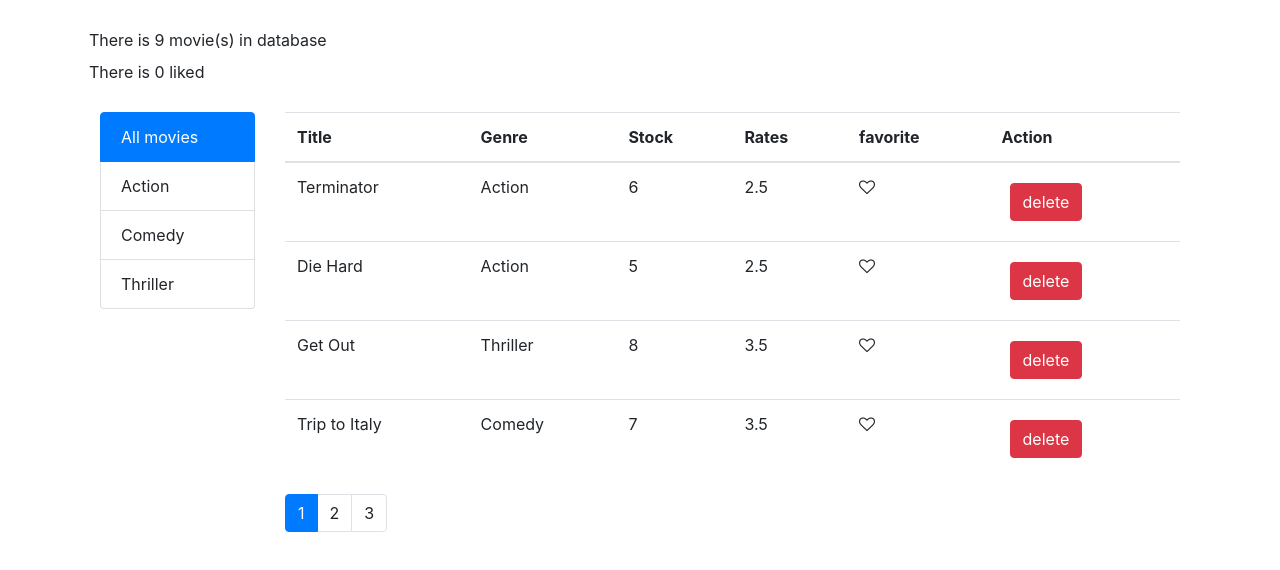
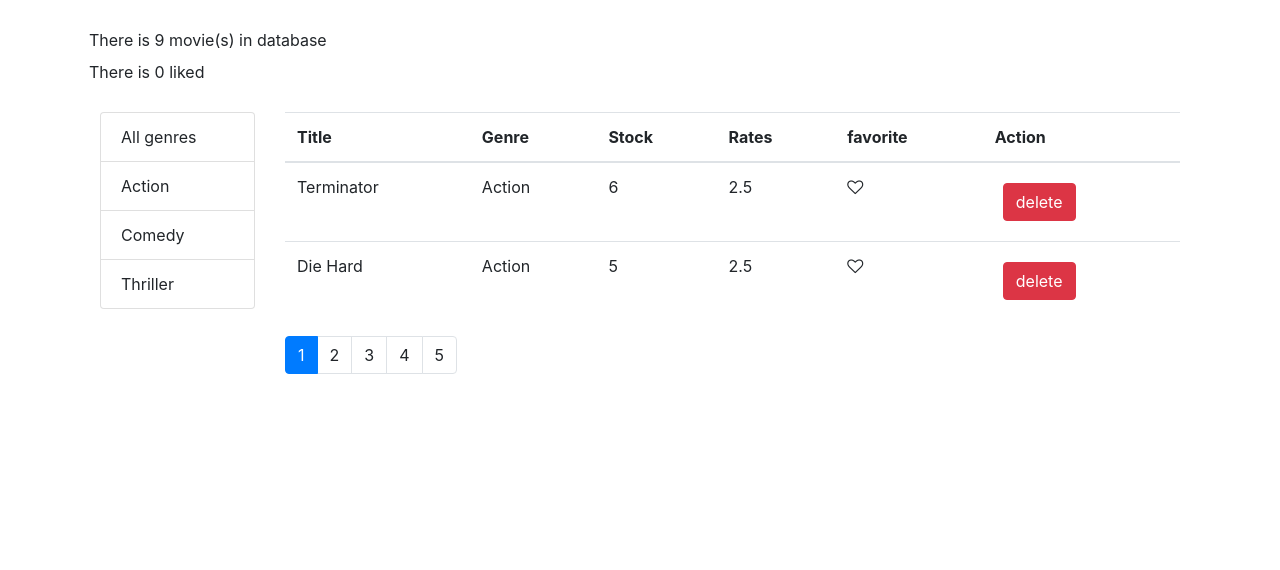
Before and after one commit to StevOrc/react-concept, a React (Create React App) app: page / in a window 1280 px wide. Shown: the top 570 px of the page. Built offline with nearby package versions, Linux system fonts and the light colour scheme.

Commit message:
better impl of allGenre filtering

```diff
--- a/src/components/features/movies/Movie.jsx
+++ b/src/components/features/movies/Movie.jsx
@@ -8,7 +8,7 @@ import _ from 'lodash';
 export default class Movie extends Component {
     state = {
         movies: [],
-        pageSize: 4,
+        pageSize: 2,
         currentPage: 1,
         numberOfLike: getNumberOfLike(),
         genres: [],
@@ -16,9 +16,10 @@ export default class Movie extends Component {
     }
 
     componentDidMount(){
+        const genres = [{name: 'All genres'},...getGenres()]
         this.setState({
             movies: getMovies(),
-            genres: getGenres()
+            genres
         })
     }
 
@@ -27,7 +28,7 @@ export default class Movie extends Component {
         const {pageSize, currentPage, movies: allMovies, numberOfLike, genres: allGenre, selectedGenre} = this.state;
         if(count === 0) return <p className="m-4">No movie in Databse</p>;
 
-        const filteredItems = !_.isEmpty(selectedGenre)
+        const filteredItems = !_.isEmpty(selectedGenre) && selectedGenre._id
                                 ? allMovies.filter( m => m.genre._id === selectedGenre._id )
                                 : allMovies;
 
@@ -91,7 +92,7 @@ export default class Movie extends Component {
     }
 
     handleGenreselect = (genre) => {
-        this.setState({ selectedGenre: genre });
+        this.setState({ selectedGenre: genre, currentPage: 1 });
     }
 
     displayMovieList = (movies) => {
--- a/src/components/shared/components/ListGroup.jsx
+++ b/src/components/shared/components/ListGroup.jsx
@@ -5,10 +5,6 @@ const ListGroup = (props) => {
 
     return (
         <ul className="list-group">
-                <li
-                    onClick={() => onItemSelect({})}
-                    style={{cursor: 'pointer'}}
-                    className={ !selectedItem.name ? "list-group-item active" : "list-group-item"}> All movies</li>
             {items.map( item =>
                 <li
                     onClick={() => onItemSelect(item)}
```
